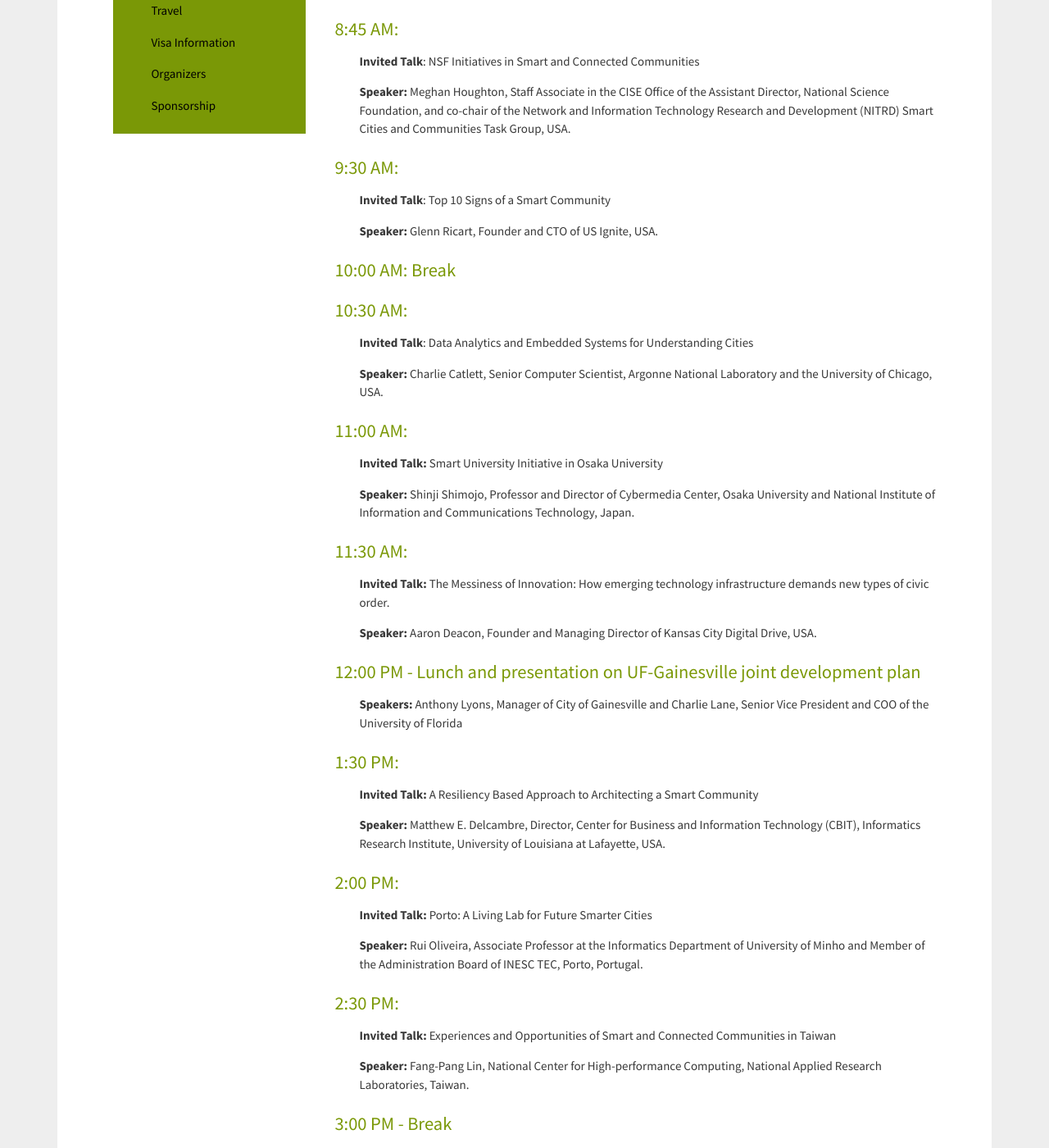
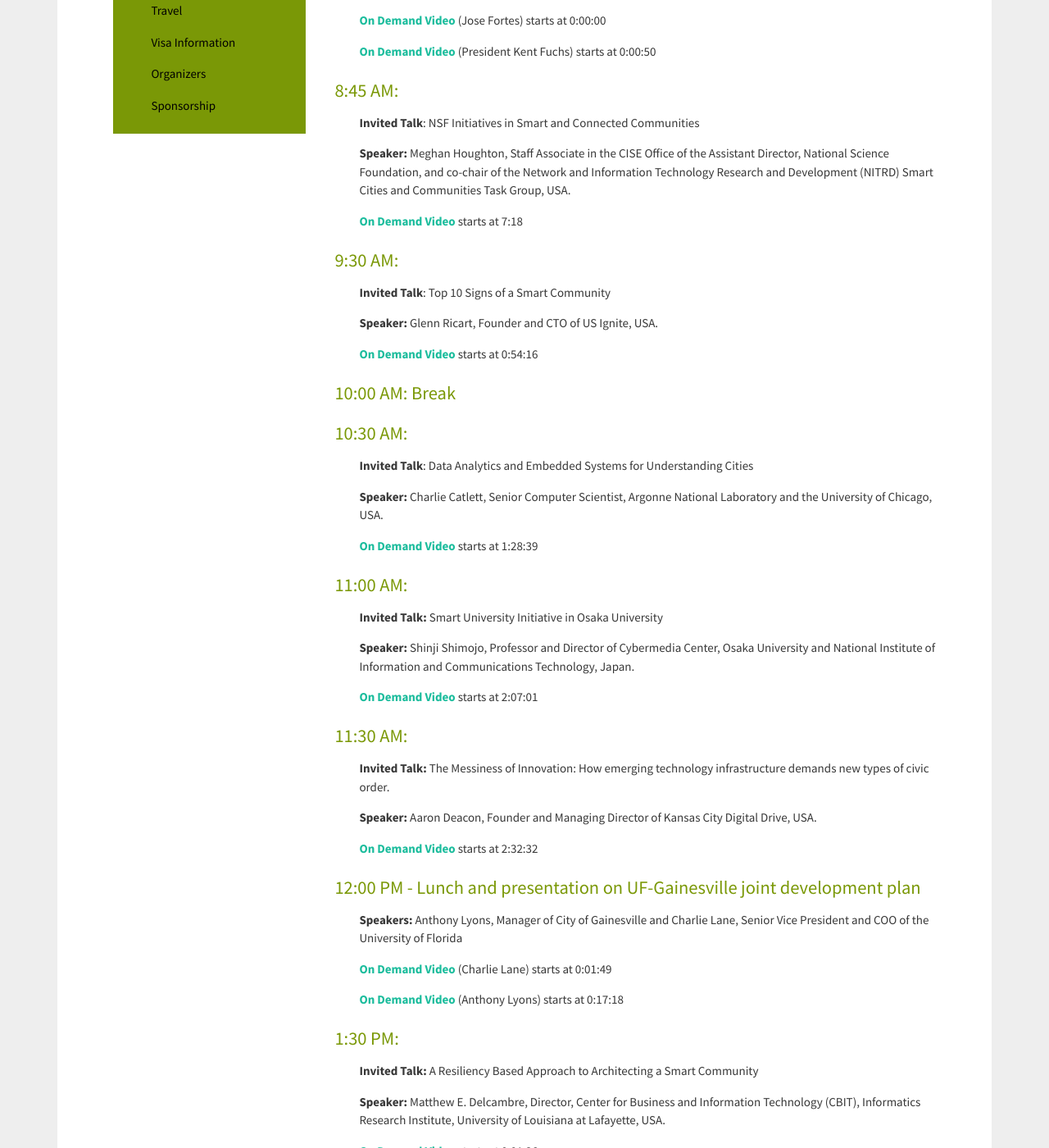
Before and after one commit to hmchou56/centra8, a Jekyll site: the page built from suntowns2017/program.md, in a window 1280 px wide and 1400 px high, scrolled down 810 px. Shown: the whole window at 82% size. Built offline with Jekyll 4.4.1, drawn with Linux system fonts in a browser that asks for light colours; nearby versions of some CDN libraries; some of the changed text lies outside the part shown.

Commit message:
add video links

```diff
--- a/suntowns2017/program.md
+++ b/suntowns2017/program.md
@@ -16,7 +16,7 @@ hide: true
 
 <h1>Smart University Towns (SUNTOWNS) Workshop</h1>
 <h1>April 12, 2017, Gainesville, Florida</h1>
-<h3 style="text-align: center">Venue: Hilton University of Florida Conference Center.</h3>
+<h3 style="text-align:center">Venue: Hilton University of Florida Conference Center.</h3>
 
 <p style="text-align:center"><a href="http://www.globalcentra.org/suntowns2017/working_agenda_v01APR2017.pdf" target="_blank">Final Agenda v01Apr2017 (PDF)</a></p>
 
@@ -28,54 +28,70 @@ hide: true
 
 <h3>8:30 AM: Opening Session</h3>
 <p>Welcome by José Fortes and UF President W. K. Fuchs.</p>
+<p><strong><a href="https://goo.gl/Rjsazu" target="_blank">On Demand Video</a></strong> (Jose Fortes) starts at 0:00:00</p>
+<p><strong><a href="https://goo.gl/Rjsazu" target="_blank">On Demand Video</a></strong> (President Kent Fuchs) starts at 0:00:50</p>
 
 <h3>8:45 AM:</h3>
 <p><strong>Invited Talk</strong>: NSF Initiatives in Smart and Connected Communities</p>
 <p><strong>Speaker:</strong> Meghan Houghton, Staff Associate in the CISE Office of the Assistant Director, National Science Foundation, and co-chair of the Network and Information Technology Research and Development (NITRD) Smart Cities and Communities Task Group, USA.</p>
+<p><strong><a href="https://goo.gl/Rjsazu" target="_blank">On Demand Video</a></strong> starts at 7:18</p>
+
 
 <h3>9:30 AM:</h3>
 <p><strong>Invited Talk</strong>: Top 10 Signs of a Smart Community</p>
 <p><strong>Speaker:</strong> Glenn Ricart, Founder and CTO of US Ignite, USA.</p>
+<p><strong><a href="https://goo.gl/Rjsazu" target="_blank">On Demand Video</a></strong> starts at 0:54:16</p>
 
 <h3>10:00 AM: Break</h3>
 
 <h3>10:30 AM:</h3>
 <p><strong>Invited Talk</strong>: Data Analytics and Embedded Systems for Understanding Cities</p>
 <p><strong>Speaker:</strong> Charlie Catlett, Senior Computer Scientist, Argonne National Laboratory and the University of Chicago, USA.</p>
+<p><strong><a href="https://goo.gl/Rjsazu" target="_blank">On Demand Video</a></strong> starts at 1:28:39</p>
 
 <h3>11:00 AM:</h3>
 <p><strong>Invited Talk:</strong> Smart University Initiative in Osaka University</p>
 <p><strong>Speaker: </strong>Shinji Shimojo, Professor and Director of Cybermedia Center, Osaka University and National Institute of Information and Communications Technology, Japan.</p>
+<p><strong><a href="https://goo.gl/Rjsazu" target="_blank">On Demand Video</a></strong> starts at 2:07:01</p>
 
 <h3>11:30 AM:</h3>
 <p><strong>Invited Talk:</strong> The Messiness of Innovation: How emerging technology infrastructure demands new types of civic order.</p>
 <p><strong>Speaker: </strong>Aaron Deacon, Founder and Managing Director of Kansas City Digital Drive, USA.</p>
+<p><strong><a href="https://goo.gl/Rjsazu" target="_blank">On Demand Video</a></strong> starts at 2:32:32</p>
 
 <h3>12:00 PM - Lunch and presentation on UF-Gainesville joint development plan</h3>
 <p><strong>Speakers:</strong> Anthony Lyons, Manager of City of Gainesville and Charlie Lane, Senior Vice President and COO of the University of Florida</p>
+<p><strong><a href="https://goo.gl/PQux3B" target="_blank">On Demand Video</a></strong> (Charlie Lane) starts at 0:01:49</p>
+<p><strong><a href="https://goo.gl/PQux3B" target="_blank">On Demand Video</a></strong> (Anthony Lyons) starts at 0:17:18</p>
 
 <h3>1:30 PM:</h3>
 <p><strong>Invited Talk:</strong> A Resiliency Based Approach to Architecting a Smart Community</p>
 <p><strong>Speaker: </strong>Matthew E. Delcambre, Director, Center for Business and Information Technology (CBIT), Informatics Research Institute, University of Louisiana at Lafayette, USA.</p>
+<p><strong><a href="https://mediasite.video.ufl.edu/Mediasite/Play/8af3644b7d4b47b689c050038e5f6c1e1d" target="_blank">On Demand Video</a></strong> starts at 0:01:36</p>
 
 <h3>2:00 PM:</h3>
 <p><strong>Invited Talk:</strong> Porto: A Living Lab for Future Smarter Cities</p>
 <p><strong>Speaker: </strong>Rui Oliveira, Associate Professor at the Informatics Department of University of Minho and Member of the Administration Board of INESC TEC, Porto, Portugal.</p>
+<p><strong><a href="https://mediasite.video.ufl.edu/Mediasite/Play/8af3644b7d4b47b689c050038e5f6c1e1d" target="_blank">On Demand Video</a></strong> starts at 0:31:26</p>
 
 <h3>2:30 PM:</h3>
 <p><strong>Invited Talk:</strong> Experiences and Opportunities of Smart and Connected Communities in Taiwan</p>
 <p><strong>Speaker: </strong>Fang-Pang Lin, National Center for High-performance Computing, National Applied Research Laboratories, Taiwan.</p>
+<p><strong><a href="https://mediasite.video.ufl.edu/Mediasite/Play/8af3644b7d4b47b689c050038e5f6c1e1d" target="_blank">On Demand Video</a></strong> starts at 0:50:39</p>
 
 <h3>3:00 PM - Break</h3>
 
 <h3>3:30 PM:</h3>
 <p><strong>Invited Talk:</strong> Developing a transportation testbed in Gainesville, Florida: From concept to implementation</p>
 <p><strong>Speaker: </strong>Lily Elefteriadou, Ph.D., Director of the UF Transportation Institute, and Professor of Civil Engineering, University of Florida, USA.</p>
+<p><strong><a href="https://mediasite.video.ufl.edu/Mediasite/Play/8af3644b7d4b47b689c050038e5f6c1e1d" target="_blank">On Demand Video</a></strong> starts at 1:22:53</p>
 
 <h3>4:00 PM:</h3>
 <p><strong>Panel Presentations and Discussion: </strong>Smart University Towns: Challenges and Opportunities</p>
+<p><strong><a href="https://mediasite.video.ufl.edu/Mediasite/Play/8af3644b7d4b47b689c050038e5f6c1e1d" target="_blank">On Demand Video</a></strong> starts at 1:47:00</p>
 
 <h3>5:00 PM: CENTRA Smart Cities Hackathon Winners Presentations</h3>
+<p><strong><a href="https://mediasite.video.ufl.edu/Mediasite/Play/8af3644b7d4b47b689c050038e5f6c1e1d" target="_blank">On Demand Video</a></strong> starts at 2:56:53</p>
 
 <h3>5:20 PM: Closing Remarks</h3>
 
```
